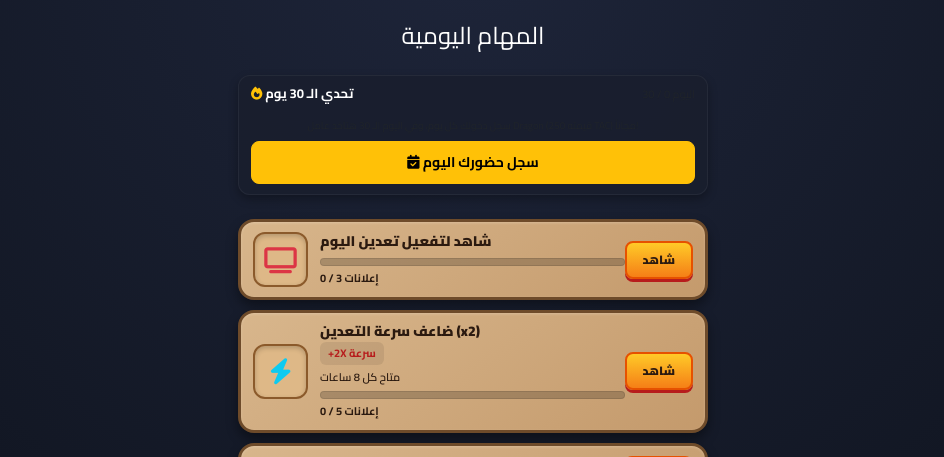
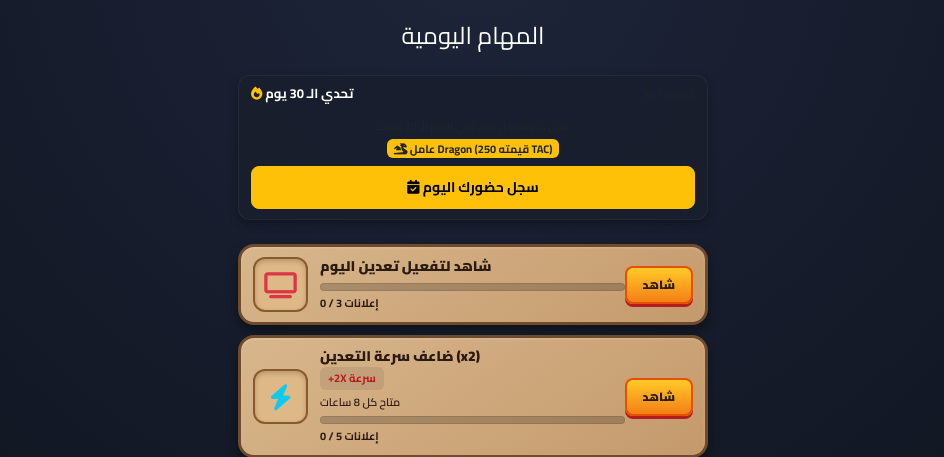
Before and after one commit to ninjaishere01/TacMiner, a Django app: page /tasks/ in a window 1280 px wide. Shown: the part 74-531 px from the top of the page, without its empty margins (167-1111 px from the left). Run offline with Django 5.2, Linux system fonts and the light colour scheme; some libraries are stand-ins or nearby versions.

Commit message:
Add the date tasks

```diff
--- a/backend_core/static/css/tasks.css
+++ b/backend_core/static/css/tasks.css
@@ -204,14 +204,18 @@ body {
   background: linear-gradient(to bottom, #ffca28, #f57f17);
   color: #3e2723;
   border: 1px solid #e65100;
-  font-size: 10px;
+  font-size: 9px;
   font-weight: 900;
   position: relative;
 }
 .streak-day.last-day::after {
-  content: "🎁";
+  content: "\f6d5"; /* كود الأيقونة بتاعة Dragon في FontAwesome */
+  font-family: "Font Awesome 6 Free";
+  font-weight: 900;
   position: absolute;
-  top: -5px;
-  right: -5px;
-  font-size: 8px;
+  top: -4px;
+  right: -4px;
+  font-size: 10px;
+  color: #d84315;
+  text-shadow: 0 0 3px white;
 }
--- a/templates/pages/tasks.html
+++ b/templates/pages/tasks.html
@@ -73,9 +73,21 @@
           <div class="streak-grid" id="streak-grid">
             <!-- المربعات هتترسم هنا بالجافاسكريبت -->
           </div>
-          <p class="text-muted text-center mt-2 mb-0" style="font-size: 10px">
-            سجل دخولك كل يوم، وفي اليوم الـ 30 هتاخد عامل Dragon (قيمته 250 TAC) مجاناً!
-          </p>
+
+          <!-- ✅ النص الجديد (مميز للـ Dragon) -->
+          <div class="text-center mt-2 mb-0" style="font-size: 11px">
+            <span class="text-muted"
+              >سجل دخولك كل يوم، وفي اليوم الـ 30 هتاخد</span
+            >
+            <br />
+            <span
+              class="badge bg-warning text-dark mt-1 fw-bold"
+              style="font-size: 11px"
+            >
+              <i class="fa-solid fa-dragon"></i> عامل Dragon (قيمته 250 TAC)
+            </span>
+          </div>
+
           <button
             class="btn btn-warning w-100 mt-2 fw-bold"
             id="daily-checkin-btn"
```
